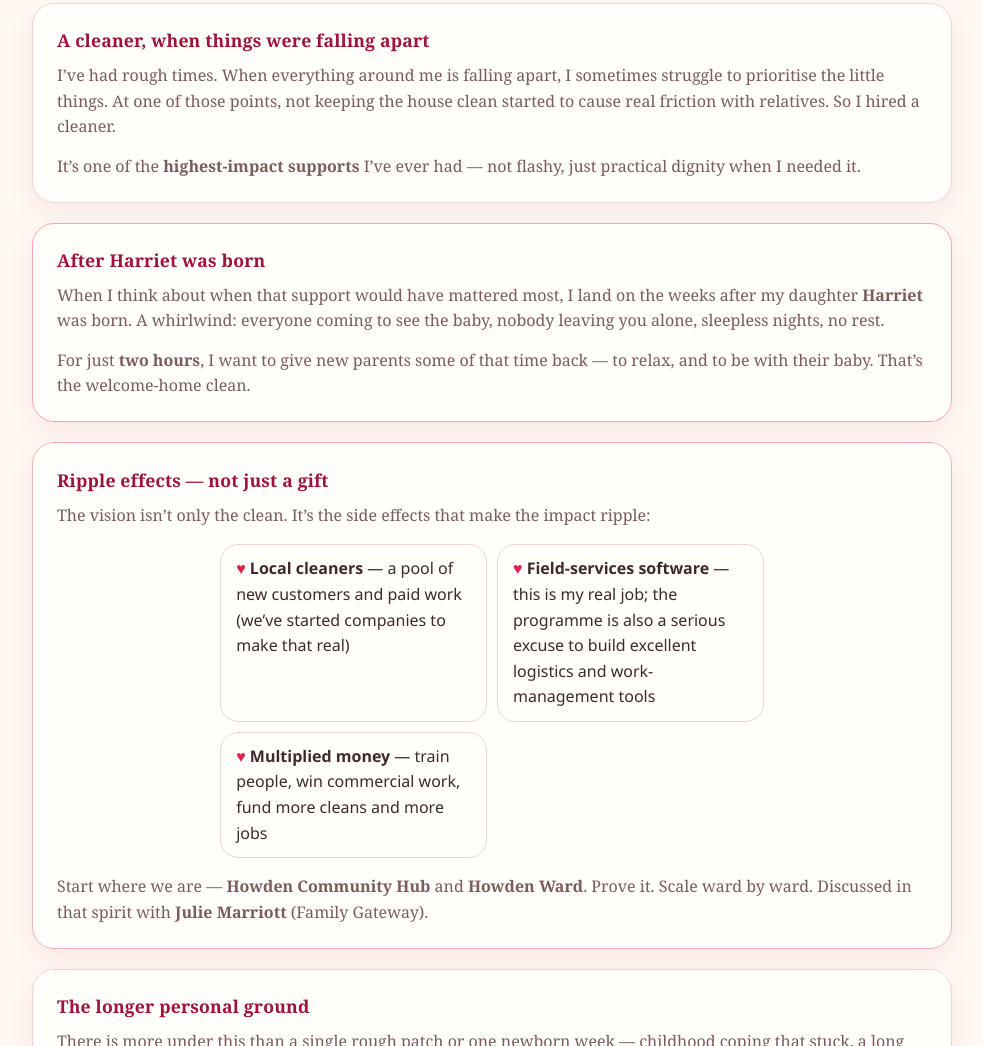
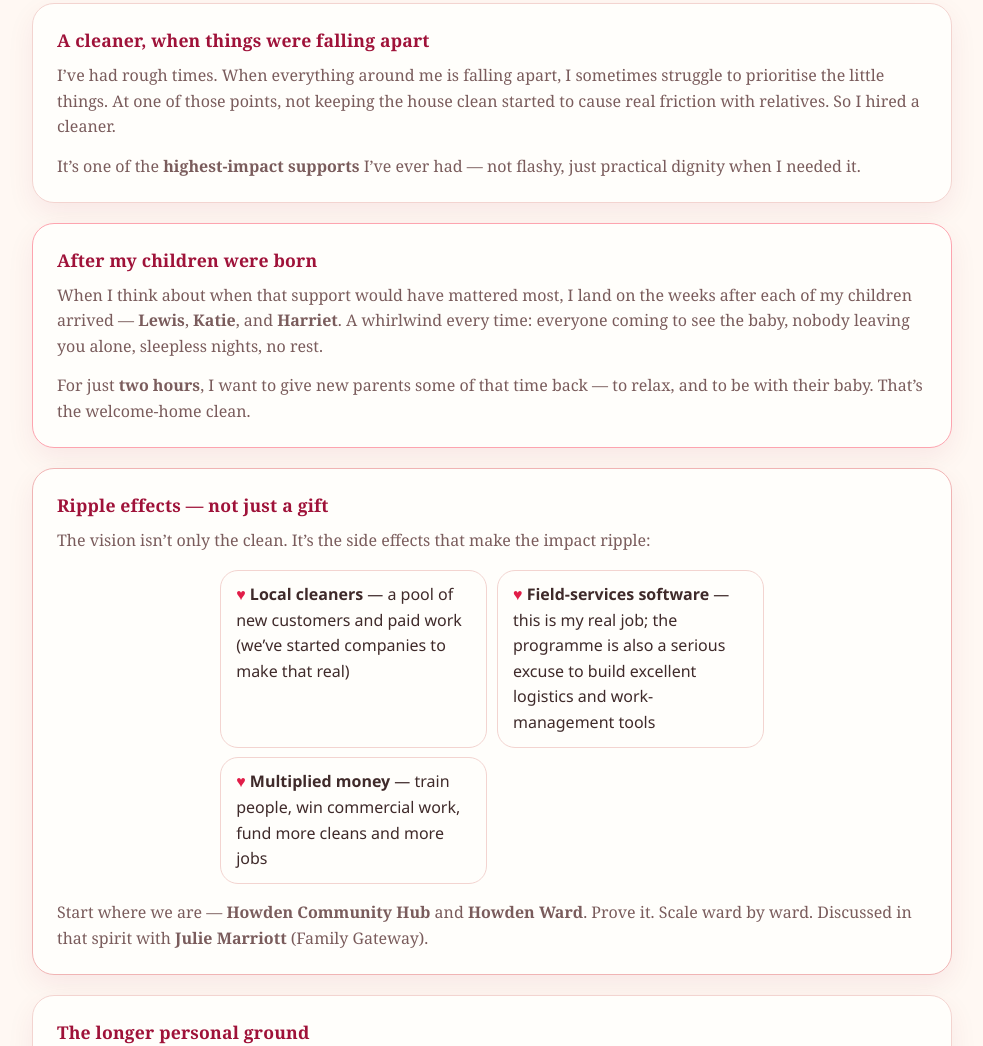
Before and after one commit to Tyneside-Software/tyneside.charity, a plain HTML site: page index.html in a window 1280 px wide. Shown: the part 938-1984 px from the top of the page, without its empty margins (148-1131 px from the left). Drawn offline with Linux system fonts and the light colour scheme.

Commit message:
Welcome-home story: Lewis, Katie, and Harriet

```diff
--- a/index.html
+++ b/index.html
@@ -86,11 +86,13 @@ aria-current="page">CHARITY</a>
       </div>
 
       <div class="panel panel-m" style="margin-bottom:1.25rem">
-        <h3>After Harriet was born</h3>
+        <h3>After my children were born</h3>
         <p>
           When I think about when that support would have mattered most, I land on the weeks
-          after my daughter <strong>Harriet</strong> was born. A whirlwind: everyone coming to see the baby,
-          nobody leaving you alone, sleepless nights, no rest.
+          after each of my children arrived —
+          <strong>Lewis</strong>, <strong>Katie</strong>, and <strong>Harriet</strong>.
+          A whirlwind every time: everyone coming to see the baby, nobody leaving you alone,
+          sleepless nights, no rest.
         </p>
         <p style="margin-top:0.85rem">
           For just <strong>two hours</strong>, I want to give new parents some of that time back —
```
